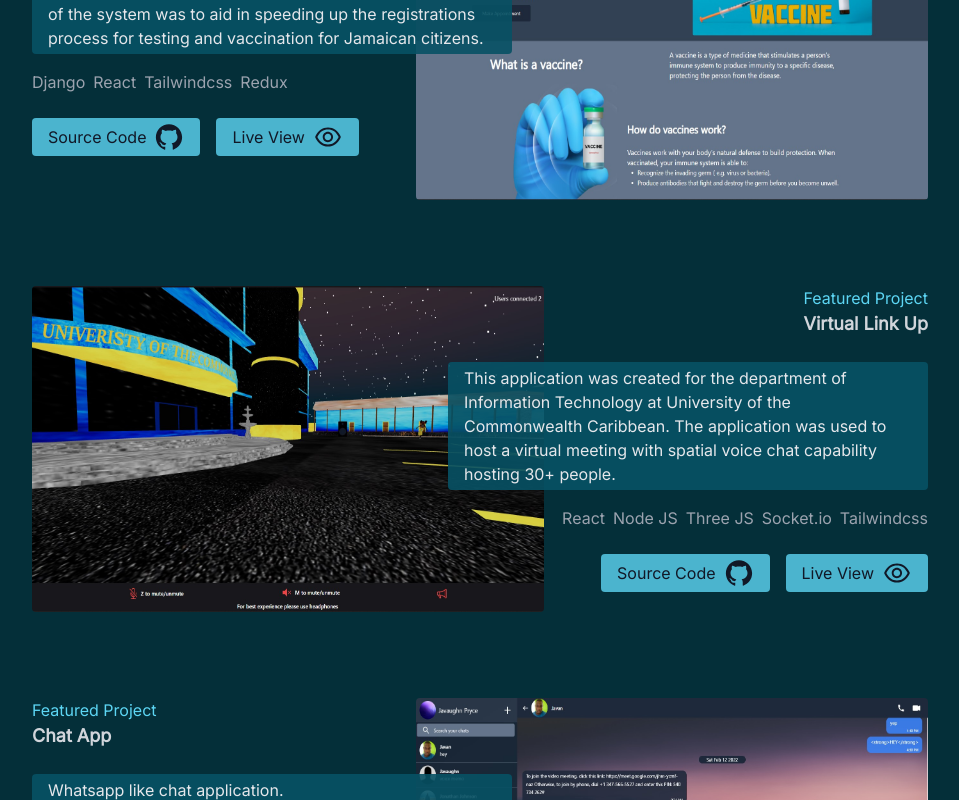
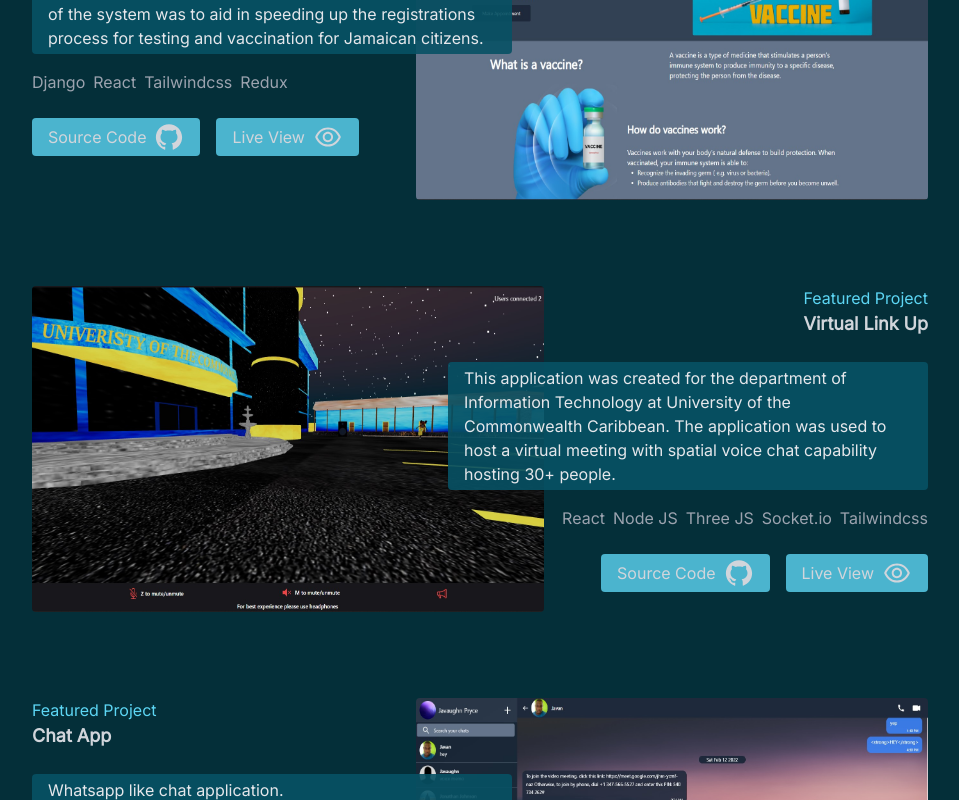
Before and after one commit to jav1anpry5ce/portfolio, a Next.js app: page / in a window 1280 px wide. Shown: the part 2020-2820 px from the top of the page, without its empty margins (160-1119 px from the left). Built offline with nearby package versions, Linux system fonts and the light colour scheme.

Commit message:
Update Built.jsx

```diff
--- a/components/Built.jsx
+++ b/components/Built.jsx
@@ -66,23 +66,23 @@ export default function Built({
           <div className="mt-6 flex justify-start space-x-4">
             <a href={github} target="_blank" rel="noreferrer">
               <div className="group flex items-center gap-2 rounded bg-muted/80 px-4 py-1">
-                <p className="font-medium text-gray-900 transition duration-300 group-hover:text-white">
+                <p className="font-medium text-gray-300 transition duration-300 group-hover:text-white">
                   Source Code
                 </p>
                 <AiFillGithub
                   fontSize={30}
-                  className="cursor-pointer text-gray-900 transition duration-300 group-hover:text-white"
+                  className="cursor-pointer text-gray-300 transition duration-300 group-hover:text-white"
                 />
               </div>
             </a>
             <a href={live} target="_blank" rel="noreferrer">
               <div className="group flex items-center gap-2 rounded bg-muted/80 px-4 py-1">
-                <p className="font-medium text-gray-900 transition duration-300 group-hover:text-white">
+                <p className="font-medium text-gray-300 transition duration-300 group-hover:text-white">
                   Live View
                 </p>
                 <AiOutlineEye
                   fontSize={30}
-                  className="cursor-pointer text-gray-900 transition duration-300 group-hover:text-white"
+                  className="cursor-pointer text-gray-300 transition duration-300 group-hover:text-white"
                 />
               </div>
             </a>
@@ -144,23 +144,23 @@ export default function Built({
           <div className="mt-6 flex space-x-4 md:justify-end">
             <a href={github} target="_blank" rel="noreferrer">
               <div className="group flex items-center gap-2 rounded bg-muted/80 px-4 py-1">
-                <p className="font-medium text-gray-900 transition duration-300 group-hover:text-white">
+                <p className="font-medium text-gray-300 transition duration-300 group-hover:text-white">
                   Source Code
                 </p>
                 <AiFillGithub
                   fontSize={30}
-                  className="cursor-pointer text-gray-900 transition duration-300 group-hover:text-white"
+                  className="cursor-pointer text-gray-300 transition duration-300 group-hover:text-white"
                 />
               </div>
             </a>
             <a href={live} target="_blank" rel="noreferrer">
               <div className="group flex items-center gap-2 rounded bg-muted/80 px-4 py-1">
-                <p className="font-medium text-gray-900 transition duration-300 group-hover:text-white">
+                <p className="font-medium text-gray-300 transition duration-300 group-hover:text-white">
                   Live View
                 </p>
                 <AiOutlineEye
                   fontSize={30}
-                  className="cursor-pointer text-gray-900 transition duration-300 group-hover:text-white"
+                  className="cursor-pointer text-gray-300 transition duration-300 group-hover:text-white"
                 />
               </div>
             </a>
```
